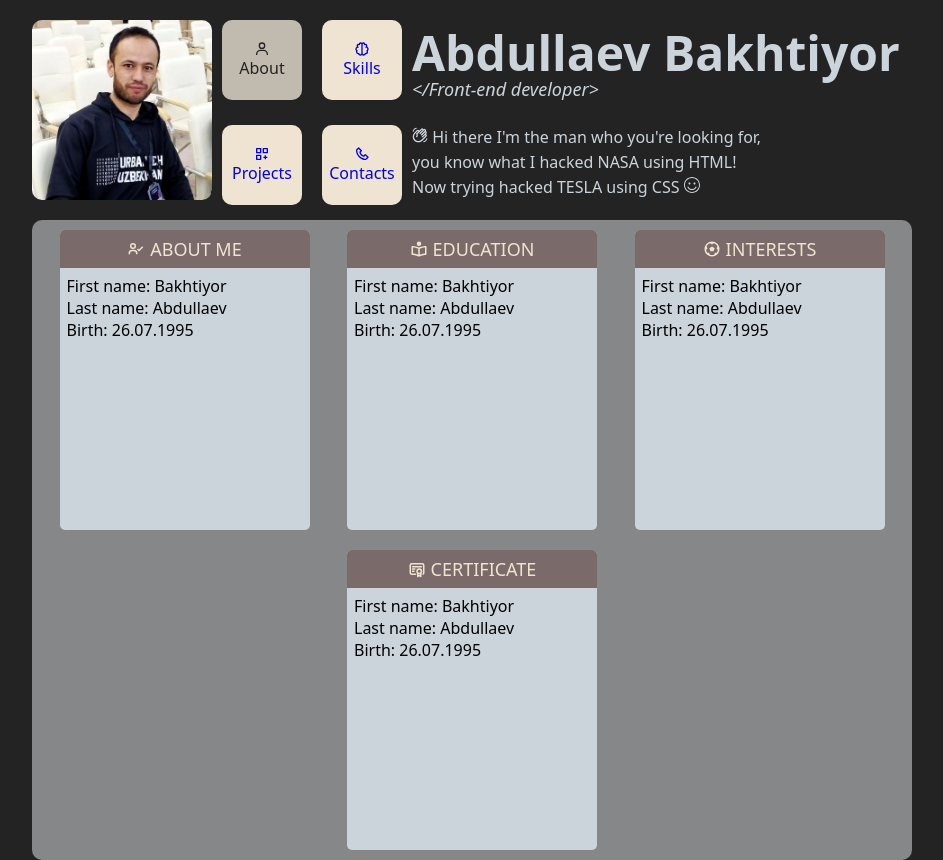
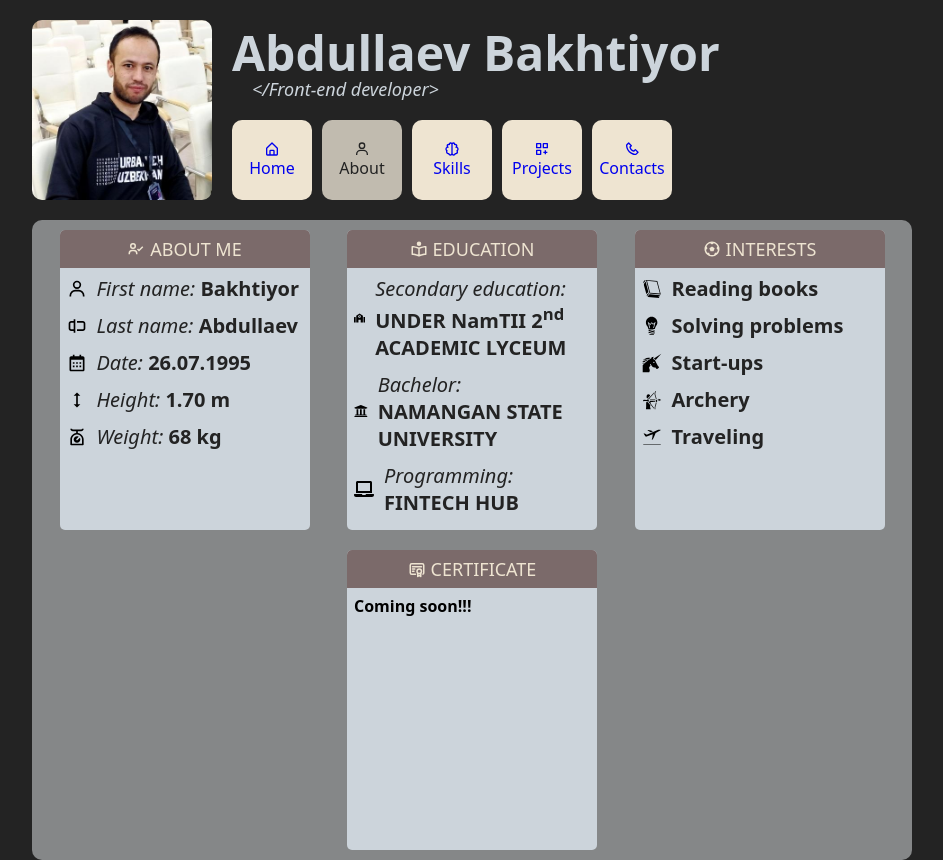
Before and after one commit to baxtiyorabdullayev/my-portfolio, a React (Create React App) app: page /about in a window 1280 px wide. Shown: the whole page, without its empty margins (168-1111 px from the left). Built offline with nearby package versions, Linux system fonts and the light colour scheme.

Commit message:
more changes

```diff
--- a/src/Pages/About/AboutMe.css
+++ b/src/Pages/About/AboutMe.css
@@ -35,3 +35,29 @@
 .about-info {
   padding: 7px;
 }
+
+.about-info > div {
+  margin-bottom: 10px;
+  font-size: 20px;
+  font-weight: 500;
+  display: flex;
+  align-items: center;
+}
+
+.about-info > div > span {
+  text-decoration: none;
+  color: #232323;
+  margin-left: 10px;
+  font-weight: 350;
+  font-style: italic;
+}
+
+.bolded {
+  font-style: normal;
+  font-weight: 600;
+}
+
+#bolded {
+  font-style: normal;
+  font-weight: 600;
+}
--- a/src/Pages/About/AboutMe.jsx
+++ b/src/Pages/About/AboutMe.jsx
@@ -1,7 +1,24 @@
 import React from "react";
 import "./AboutMe.css";
-import { BiUserCheck, BiBookReader, BiFootball } from "react-icons/bi";
+import {
+  BiUserCheck,
+  BiBookReader,
+  BiFootball,
+  BiUser,
+  BiCalendar,
+} from "react-icons/bi";
 import { TbCertificate } from "react-icons/tb";
+import { CgRename } from "react-icons/cg";
+import { MdHeight } from "react-icons/md";
+import { RiScales2Line } from "react-icons/ri";
+import { FaSchool, FaUniversity, FaLaptop } from "react-icons/fa";
+import {
+  GiBlackBook,
+  GiUnicorn,
+  GiArcher,
+  GiAirplaneDeparture,
+  GiLightBulb,
+} from "react-icons/gi";
 
 function AboutMe() {
   return (
@@ -12,9 +29,36 @@
           <p>About Me</p>
         </div>
         <div className="about-info">
-          <p>First name: Bakhtiyor</p>
-          <p>Last name: Abdullaev</p>
-          <p>Birth: 26.07.1995</p>
+          <div>
+            <BiUser></BiUser>
+            <span>
+              First name: <span className="bolded">Bakhtiyor</span>
+            </span>
+          </div>
+          <div>
+            <CgRename></CgRename>
+            <span>
+              Last name: <span className="bolded"> Abdullaev</span>
+            </span>
+          </div>
+          <div>
+            <BiCalendar></BiCalendar>
+            <span>
+              Date: <span className="bolded">26.07.1995</span>
+            </span>
+          </div>
+          <div>
+            <MdHeight></MdHeight>
+            <span>
+              Height: <span className="bolded">1.70 m</span>
+            </span>
+          </div>
+          <div>
+            <RiScales2Line></RiScales2Line>
+            <span>
+              Weight: <span className="bolded">68 kg</span>
+            </span>
+          </div>
         </div>
       </div>
       <div>
@@ -23,9 +67,29 @@
           <p>Education</p>
         </div>
         <div className="about-info">
-          <p>First name: Bakhtiyor</p>
-          <p>Last name: Abdullaev</p>
-          <p>Birth: 26.07.1995</p>
+          <div>
+            <FaSchool></FaSchool>
+            <span>
+              Secondary education: <br />
+              <span className="bolded">
+                UNDER NamTII 2<sup>nd</sup> ACADEMIC LYCEUM
+              </span>
+            </span>
+          </div>
+          <div>
+            <FaUniversity></FaUniversity>
+            <span>
+              Bachelor: <br />
+              <span className="bolded">NAMANGAN STATE UNIVERSITY</span>
+            </span>
+          </div>
+          <div>
+            <FaLaptop></FaLaptop>
+            <span>
+              Programming: <br />
+              <span className="bolded">FINTECH HUB</span>
+            </span>
+          </div>
         </div>
       </div>
       <div>
@@ -34,9 +98,26 @@
           <p>Interests</p>
         </div>
         <div className="about-info">
-          <p>First name: Bakhtiyor</p>
-          <p>Last name: Abdullaev</p>
-          <p>Birth: 26.07.1995</p>
+          <div>
+            <GiBlackBook></GiBlackBook>
+            <span id="bolded">Reading books</span>
+          </div>
+          <div>
+            <GiLightBulb></GiLightBulb>
+            <span id="bolded">Solving problems</span>
+          </div>
+          <div>
+            <GiUnicorn></GiUnicorn>
+            <span id="bolded">Start-ups</span>
+          </div>
+          <div>
+            <GiArcher></GiArcher>
+            <span id="bolded">Archery</span>
+          </div>
+          <div>
+            <GiAirplaneDeparture></GiAirplaneDeparture>
+            <span id="bolded">Traveling</span>
+          </div>
         </div>
       </div>
       <div>
@@ -45,9 +126,7 @@
           <p>Certificate</p>
         </div>
         <div className="about-info">
-          <p>First name: Bakhtiyor</p>
-          <p>Last name: Abdullaev</p>
-          <p>Birth: 26.07.1995</p>
+          <span className="bolded">Coming soon!!!</span>
         </div>
       </div>
     </div>
--- a/src/Pages/Contact/Contact.css
+++ b/src/Pages/Contact/Contact.css
@@ -1,5 +1,4 @@
 .contact-page {
-  /* background-color: #6c6c65; */
   background-color: #8d898f;
   border-radius: 10px;
   display: flex;
@@ -44,6 +43,9 @@
   align-items: center;
 }
 
+.contact-info > div > a,
 .contact-info > div > span {
+  text-decoration: none;
+  color: #232323;
   margin-left: 10px;
 }
--- a/src/Pages/Contact/Contact.jsx
+++ b/src/Pages/Contact/Contact.jsx
@@ -47,27 +47,45 @@
         <div className="contact-info">
           <div>
             <FaGithub></FaGithub>
-            <span>Git Hub</span>
+            <a href="https://github.com/baxtiyorabdullayev" target="_blank">
+              Git Hub
+            </a>
           </div>
           <div>
             <RiLinkedinFill></RiLinkedinFill>
-            <span>Linked In</span>
+            <a href="#no" target="_blank">
+              Linked In
+            </a>
           </div>
           <div>
             <FaRegEnvelope></FaRegEnvelope>
-            <span>E-mail</span>
+            <a
+              href="mailto:bakhtiyor.abdullaev.frontend@gmail.com"
+              target="_blank"
+            >
+              E-mail
+            </a>
           </div>
           <div>
             <FaTelegramPlane></FaTelegramPlane>
-            <span>Telegram</span>
+            <a href="https://t.me/AbdullayevBaxtiyor" target="_blank">
+              Telegram
+            </a>
           </div>
           <div>
             <BsWhatsapp></BsWhatsapp>
-            <span>Whats App</span>
+            <a href="https://t.me/AbdullayevBaxtiyor" target="_blank">
+              Whats App
+            </a>
           </div>
           <div>
             <BsInstagram></BsInstagram>
-            <span>Instagram</span>
+            <a
+              href="https://www.instagram.com/abdullayev_baxtiyor_/"
+              target="_blank"
+            >
+              Instagram
+            </a>
           </div>
         </div>
       </div>
--- a/src/Pages/Skills/Skills.css
+++ b/src/Pages/Skills/Skills.css
@@ -34,3 +34,22 @@
 .skills-info {
   padding: 7px;
 }
+
+.skills-info > div {
+  display: flex;
+  align-items: center;
+  justify-content: space-between;
+  margin-bottom: 10px;
+}
+
+.tech {
+  color: #232323;
+  margin-left: 10px;
+  font-weight: 350;
+  font-style: italic;
+}
+
+.percent {
+  font-style: normal;
+  font-weight: 600;
+}
--- a/src/Pages/Skills/Skills.jsx
+++ b/src/Pages/Skills/Skills.jsx
@@ -13,9 +13,30 @@
           <p>Technical</p>
         </div>
         <div className="skills-info">
-          <p>First name: Bakhtiyor</p>
-          <p>Last name: Abdullaev</p>
-          <p>Birth: 26.07.1995</p>
+          <div>
+            <span className="tech">HTML5/CSS3: </span>
+            <span className="percent"> 94%</span>
+          </div>
+          <div>
+            <span className="tech">Responsive:</span>
+            <span className="percent"> 80%</span>
+          </div>
+          <div>
+            <span className="tech">Bootstrap5:</span>
+            <span className="percent"> 89%</span>
+          </div>
+          <div>
+            <span className="tech">Java Script/ES6:</span>
+            <span className="percent"> 79%</span>
+          </div>
+          <div>
+            <span className="tech">React/Redux:</span>
+            <span className="percent"> 74%</span>
+          </div>
+          <div>
+            <span className="tech">Git/GItHub:</span>
+            <span className="percent"> 81%</span>
+          </div>
         </div>
       </div>
       <div>
@@ -24,9 +45,18 @@
           <p>Language</p>
         </div>
         <div className="skills-info">
-          <p>First name: Bakhtiyor</p>
-          <p>Last name: Abdullaev</p>
-          <p>Birth: 26.07.1995</p>
+          <div>
+            <span className="tech">Uzbek:</span>
+            <span className="percent">Native</span>
+          </div>
+          <div>
+            <span className="tech">Russian:</span>
+            <span className="percent">B2</span>
+          </div>
+          <div>
+            <span className="tech">English:</span>
+            <span className="percent">B2</span>
+          </div>
         </div>
       </div>
     </div>
--- a/src/components/NeoNavbar/NeoNavbar.css
+++ b/src/components/NeoNavbar/NeoNavbar.css
@@ -7,9 +7,11 @@
 
 .neo-navbar img {
   border-radius: 10px;
+  margin-right: 20px;
 }
 
 .link {
+  margin-right: 10px;
   text-align: center;
   font-weight: 400;
   text-decoration: none;
@@ -23,18 +25,21 @@
   justify-content: center;
 }
 
+.link:hover {
+  background-color: #dcd9d4;
+}
+
 .active {
   color: rgb(35, 35, 35);
   background-color: #c1bbaf;
-  /* box-shadow: 0 0 7px 2px #d2d823; */
   border-radius: 10px;
 }
 
 .navbar-buttons {
-  margin: 0 10px;
-  width: 180px;
+  /* margin: 0 10px; */
+  /* width: 180px; */
   display: flex;
-  flex-wrap: wrap;
+  /* flex-wrap: wrap; */
   justify-content: space-between;
   align-content: space-between;
 }
@@ -45,6 +50,7 @@
 }
 
 .my-position {
+  padding-left: 20px;
   line-height: 8px;
   font-weight: 300;
   font-size: 18px;
@@ -57,3 +63,11 @@
   line-height: 25px;
   color: rgb(204, 212, 219);
 }
+
+.navbar-menus {
+  width: 500px;
+  display: flex;
+  flex-wrap: wrap;
+  align-content: space-between;
+  justify-content: space-between;
+}
--- a/src/components/NeoNavbar/NeoNavbar.jsx
+++ b/src/components/NeoNavbar/NeoNavbar.jsx
@@ -4,22 +4,42 @@
 import { NavLink } from "react-router-dom";
 
 // react icons
-import { BiUser, BiBrain, BiCustomize, BiPhone, BiSmile } from "react-icons/bi";
+import {
+  BiUser,
+  BiBrain,
+  BiCustomize,
+  BiPhone,
+  BiHomeAlt,
+} from "react-icons/bi";
 import { MdOutlineWavingHand } from "react-icons/md";
 import { SlEmotsmile } from "react-icons/sl";
 
 function NeoNavbar() {
   return (
     <div className="neo-navbar">
-      <NavLink to="/">
+      {/* <NavLink to="/"> */}
       <img
         src={myPhoto}
         alt="Front-end developer"
         width="180px"
         height="180px"
       />
+      {/* </NavLink> */}
+      <div className="navbar-menus">
+        <div className="navbar-text">
+          <h1 className="my-name">Abdullaev Bakhtiyor</h1>
+          <h4 className="my-position">{"</Front-end developer>"}</h4>
+          {/* <p className="my-motto">
+          <MdOutlineWavingHand></MdOutlineWavingHand> Hi there I'm the man who
+          you're looking for, <br /> you know what I hacked NASA using HTML!
+          <br /> Now trying hacked TESLA using CSS <SlEmotsmile></SlEmotsmile>
+        </p> */}
+        </div>
+        <div className="navbar-buttons">
+          <NavLink to="/" className="link">
+            <BiHomeAlt></BiHomeAlt>
+            Home
           </NavLink>
-      <div className="navbar-buttons">
           <NavLink to="/about" className="link">
             <BiUser></BiUser>
             About
@@ -37,14 +57,6 @@
             Contacts
           </NavLink>
         </div>
-      <div className="navbar-text">
-        <h1 className="my-name">Abdullaev Bakhtiyor</h1>
-        <h4 className="my-position">{"</Front-end developer>"}</h4>
-        <p className="my-motto">
-          <MdOutlineWavingHand></MdOutlineWavingHand> Hi there I'm the man who
-          you're looking for, <br /> you know what I hacked NASA using HTML!
-          <br /> Now trying hacked TESLA using CSS <SlEmotsmile></SlEmotsmile>
-        </p>
       </div>
     </div>
   );
```
Lines whose indentation alone changed are shown as unchanged.
